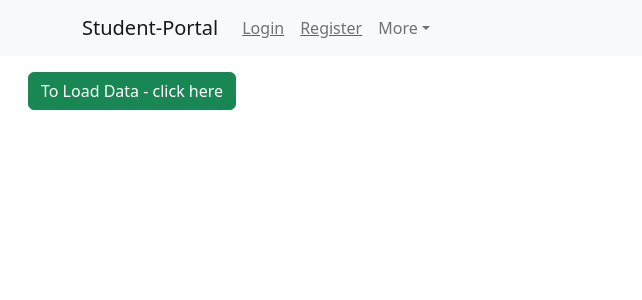
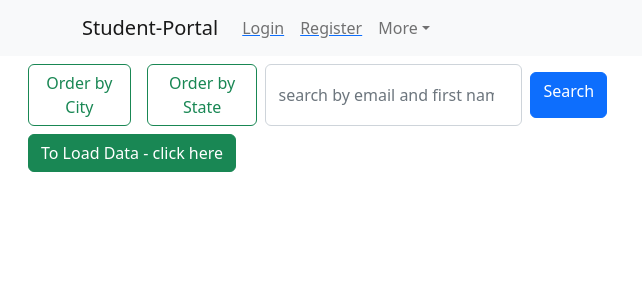
Before and after one commit to nandanVasistaBH29/student-portal, a Next.js app: page /dashboard in a window 1280 px wide. Shown: the top 300 px of the page, without its empty margins (0-642 px from the left). Built offline with nearby package versions, Linux system fonts and the light colour scheme.

Commit message:
added search functionality in dashboard page

```diff
--- a/pages/api/get-all-studentdata.js
+++ b/pages/api/get-all-studentdata.js
@@ -4,6 +4,10 @@ import { db } from "../../utils/connectDb";
 
 export default function handler(req, res) {
   let q = "select * from students ";
+  const querydb = req.query.querydb;
+  if (querydb) {
+    q = q + querydb;
+  }
 
   db.query(q, (err, data) => {
     if (err) {
--- a/pages/dashboard.jsx
+++ b/pages/dashboard.jsx
@@ -1,16 +1,75 @@
 import axios from "axios";
-import React, { useEffect, useState } from "react";
+import { useState } from "react";
 import Link from "next/link";
 import { Container } from "react-bootstrap";
 const Dashboard = () => {
-  const [students, setStudents] = useState("");
+  // can use one useState like in register page but these independent state varible of the component
+  const [students, setStudents] = useState(""); // to set the table based on 3 types
+  const [search, setSearch] = useState(""); // search bar
+  const [customItem, setCustomItem] = useState(undefined); //for search
+  const [err, setErr] = useState(false);
   const fetchAllStudents = async (sqlQuery) => {
-    const res = await axios.get(`/api/get-all-studentdata?querydb=${sqlQuery}`);
-    setStudents(res.data);
+    setErr(false);
+    try {
+      const res = await axios.get(
+        `/api/get-all-studentdata?querydb=${sqlQuery}`
+      );
+      console.log(res);
+      if (res.data) setStudents(res.data);
+    } catch (err) {
+      setErr(true);
+    }
   };
-
+  const handleSearchChange = async (e) => {
+    setSearch(e.target.value);
+    if (search)
+      await fetchAllStudents(
+        `where email like '%${search}%' or fname like '%${search}%';`
+      );
+  };
   return (
+    <>
       <Container className="m-2">
+        <div className="d-flex">
+          <button
+            type="button"
+            onClick={() => {
+              setCustomItem("city");
+              fetchAllStudents("order by city");
+            }}
+            className="btn btn-outline-success mx-2"
+          >
+            Order by City
+          </button>
+          <button
+            type="button"
+            onClick={() => {
+              setCustomItem("state");
+              fetchAllStudents(" order by state");
+            }}
+            className="btn btn-outline-success mx-2"
+          >
+            Order by State
+          </button>
+          <div className="input-group">
+            <div className="form-outline d-flex">
+              <input
+                type="search"
+                className="form-control"
+                placeholder="search by email and first name"
+                value={search}
+                onChange={(e) => handleSearchChange(e)}
+              />
+              <button className="btn btn-primary m-2">
+                <label className="form-label" htmlFor="form1">
+                  Search
+                </label>
+              </button>
+            </div>
+          </div>
+        </div>
+        {!err ? (
+          <div>
             {students ? (
               <table className="table">
                 <thead className="thead-dark">
@@ -18,6 +77,7 @@ const Dashboard = () => {
                     <th scope="col">id</th>
                     <th scope="col">FirstName</th>
                     <th scope="col">Email</th>
+                    {customItem && <th scope="col">{customItem}</th>}
                     <th scope="col">SeeMoreInfo</th>
                   </tr>
                 </thead>
@@ -28,6 +88,12 @@ const Dashboard = () => {
                         <th scope="row">{student.id}</th>
                         <td>{student.fname}</td>
                         <td>{student.email}</td>
+                        {customItem === "city" && (
+                          <td scope="col">{student.city}</td>
+                        )}
+                        {customItem === "state" && (
+                          <td scope="col">{student.state}</td>
+                        )}
                         <Link
                           href={`/student/${student.id}`}
                           style={{
@@ -46,12 +112,20 @@ const Dashboard = () => {
               </table>
             ) : (
               <div className="d-flex p-2">
-          <button onClick={fetchAllStudents} className="btn btn-success">
+                <button
+                  onClick={() => fetchAllStudents("")}
+                  className="btn btn-success"
+                >
                   To Load Data - click here
                 </button>
               </div>
             )}
+          </div>
+        ) : (
+          <div className="text-danger">No data like that</div>
+        )}
       </Container>
+    </>
   );
 };
 
```
Lines whose indentation alone changed are shown as unchanged.
